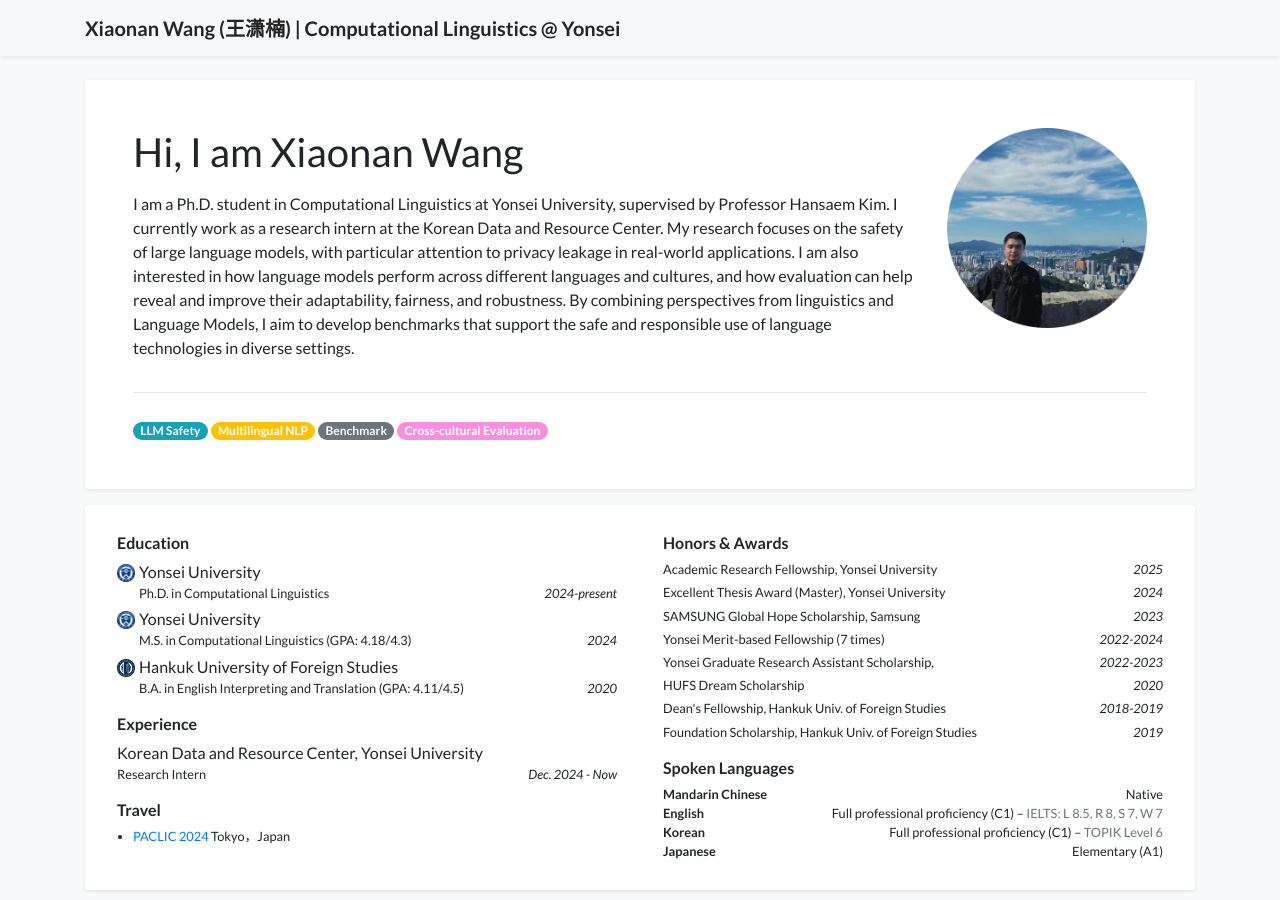
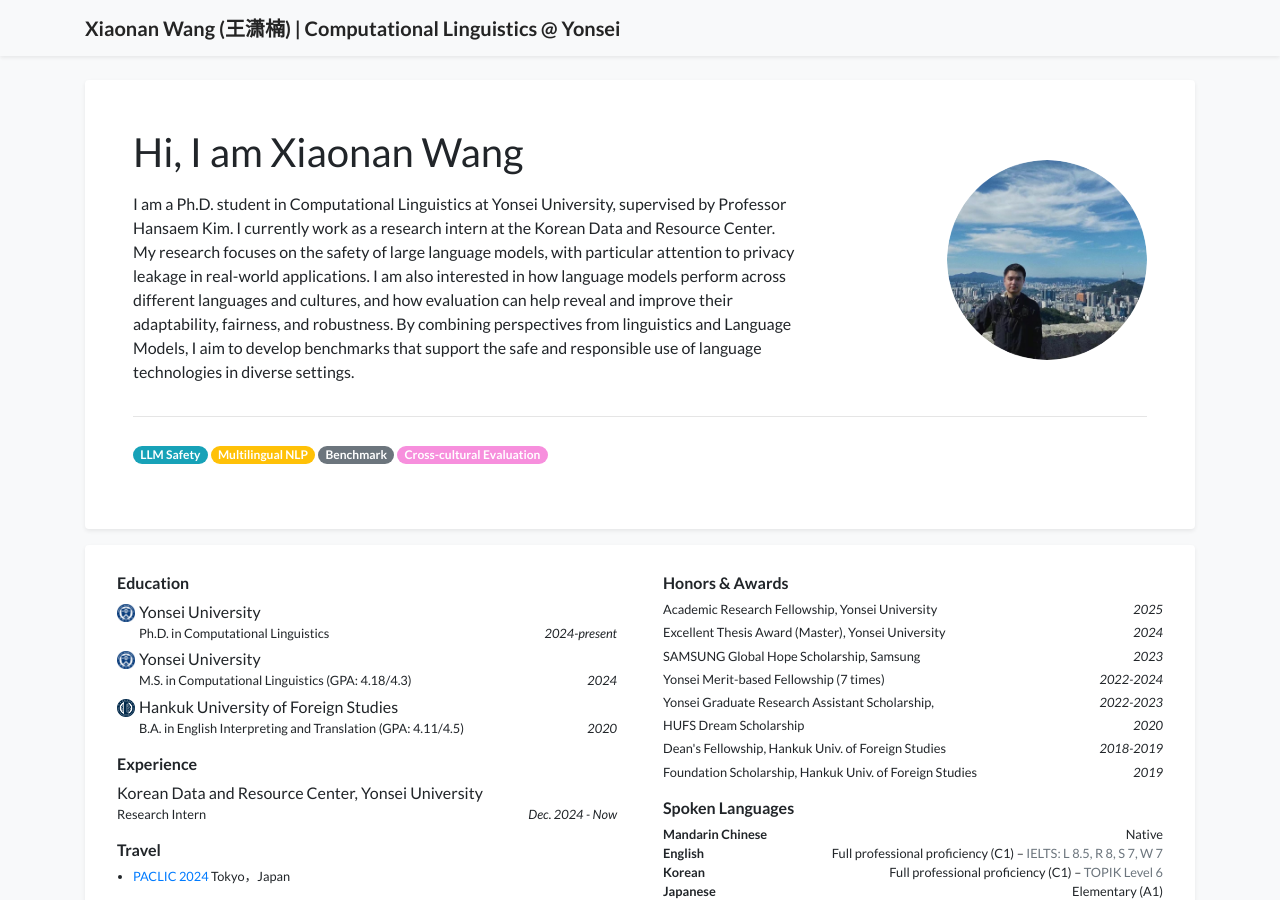
Before and after one commit to wangxiaonan-git/wangxiaonan-git.github.io, a Jekyll site: the page built from index.html, in a window 1280 px wide and 900 px high. Built offline with Jekyll 4.4.1, drawn with Linux system fonts in a browser that asks for light colours; a style sheet for code colours, icons or effects is not loaded.

Commit message:
Update profile_card.html

```diff
--- a/_includes/widgets/profile_card.html
+++ b/_includes/widgets/profile_card.html
@@ -3,7 +3,8 @@
         <div class="card border-0 shadow-sm bg-white">
             <div class="card-body p-5">
                 <div class="row">
-                    <div class="col">
+                    <!-- Left: Name, bio, CV -->
+                    <div class="col-md-8">
                         <p class="h1 font-weight-normal">{{ site.data.profile.primary_name }} <small>{{ site.data.profile.secondary_name }}</small></p>
                         <p class="text-profile-position">
                             {% for position in site.data.profile.positions %}
@@ -17,18 +18,19 @@
                             {{ site.data.profile.short_bio }}
                         </p>
                     </div>
+
+                    <!-- Right: Portrait, now vertically centered -->
                     {% if site.data.profile.show_portrait %}
-                    <div class="col-md-auto d-none d-md-block" style="text-align: right;">
-                        <figure class="figure">
+                    <div class="col-md-4 d-none d-md-flex align-items-center justify-content-end">
+                        <figure class="figure mb-0">
                             <img
                                 src="{{ site.data.profile.portrait_url }}"
-                                class="figure-img img-fluid"
-                                style="height: 200px;"
+                                class="figure-img img-fluid rounded-circle"
+                                style="max-height: 200px; max-width: 200px; object-fit: cover;"
                                 data-toggle="tooltip"
                                 data-placement="top"
                                 title="{{ site.data.profile.portrait_caption }}"
                             >
-                            <figcaption class="figure-caption text-right"></figcaption>
                         </figure>
                     </div>
                     {% endif %}
@@ -39,7 +41,7 @@
                 <div class="row">
                     <div class="col">
                         <!-- Research interest tags -->
-                        <div class="text-profile-bio mt-2">
+                        <div class="text-profile-bio mt-2 mb-3">
                             <span class="badge badge-pill" style="background-color:#17a2b8; color: white;">LLM Safety</span>
                             <span class="badge badge-pill" style="background-color:#ffc107; color: white;">Multilingual NLP</span>
                             <span class="badge badge-pill" style="background-color:#6c757d; color: white;">Benchmark</span>
```
